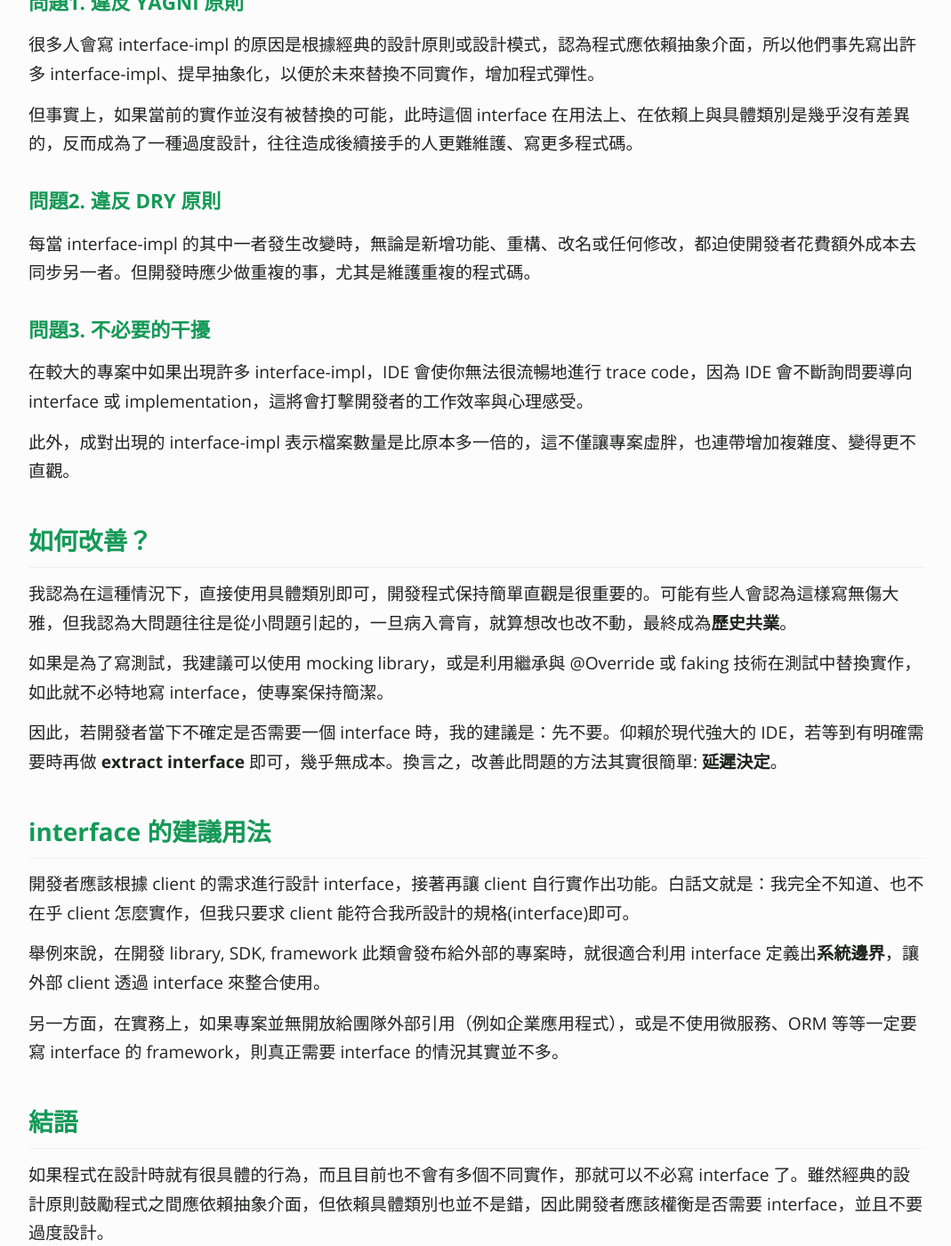
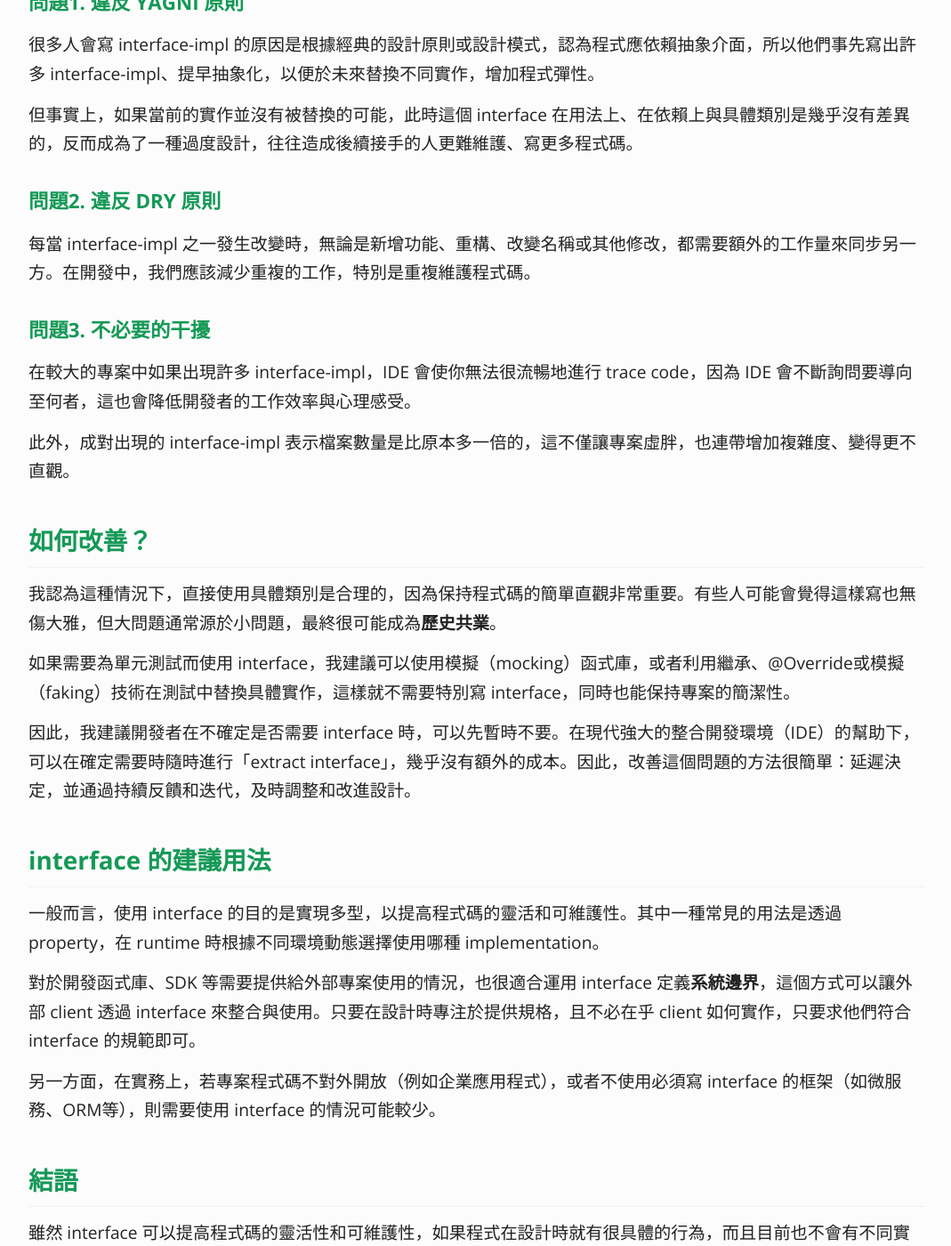
Before and after one commit to KaiSheng714/KaiSheng714.github.io, a Jekyll site: the page built from _posts/2022-01-20-anti-pattern-of-java-interface-impl-style.md, in a window 1280 px wide and 1400 px high, scrolled down 810 px. Shown: the whole window at 89% size, without its empty margins (104-1173 px from the left). Built offline with Jekyll 4.4.1, drawn with Linux system fonts in a browser that asks for light colours; comment, search, counter and statistics services are not loaded; some of the changed text lies outside the part shown.

Commit message:
interface

```diff
--- a/_posts/2022-01-20-anti-pattern-of-java-interface-impl-style.md
+++ b/_posts/2022-01-20-anti-pattern-of-java-interface-impl-style.md
@@ -11,7 +11,6 @@ image: /assets/image/interface-impl-dir.png
 在 Java 專案中，應該不少人看過或寫過只有一個實作(implementation) 的介面 (interface)，並且以 **interface-impl** 的風格成對出現，如下圖的 FooImpl, BarImpl, ServiceImpl：
 
 ![常見的 Interface 錯誤用法](/assets/image/interface-impl-dir.png?margin=vertical-medium)
-
 雖然此寫法可以在任何時候用另一個實作來替換原本的實作，提高程式碼的彈性。但我認為如果當前沒有多個實作，這反而會增加額外的工作量，是一種過度設計，可能導致下列幾個問題:
 
 ### **問題1. 違反 YAGNI 原則**
@@ -20,29 +19,32 @@ image: /assets/image/interface-impl-dir.png
 但事實上，如果當前的實作並沒有被替換的可能，此時這個 interface 在用法上、在依賴上與具體類別是幾乎沒有差異的，反而成為了一種過度設計，往往造成後續接手的人更難維護、寫更多程式碼。
 
 ### **問題2. 違反 DRY 原則**
-每當 interface-impl 的其中一者發生改變時，無論是新增功能、重構、改名或任何修改，都迫使開發者花費額外成本去同步另一者。但開發時應少做重複的事，尤其是維護重複的程式碼。
+每當 interface-impl 之一發生改變時，無論是新增功能、重構、改變名稱或其他修改，都需要額外的工作量來同步另一方。在開發中，我們應該減少重複的工作，特別是重複維護程式碼。
 
 ### **問題3. 不必要的干擾**
-在較大的專案中如果出現許多 interface-impl，IDE 會使你無法很流暢地進行 trace code，因為 IDE 會不斷詢問要導向 interface 或 implementation，這將會打擊開發者的工作效率與心理感受。
+在較大的專案中如果出現許多 interface-impl，IDE 會使你無法很流暢地進行 trace code，因為 IDE 會不斷詢問要導向至何者，這也會降低開發者的工作效率與心理感受。
 
 此外，成對出現的 interface-impl 表示檔案數量是比原本多一倍的，這不僅讓專案虛胖，也連帶增加複雜度、變得更不直觀。
 
 ## **如何改善？**
-我認為在這種情況下，直接使用具體類別即可，開發程式保持簡單直觀是很重要的。可能有些人會認為這樣寫無傷大雅，但我認為大問題往往是從小問題引起的，一旦病入膏肓，就算想改也改不動，最終成為**歷史共業**。
+我認為這種情況下，直接使用具體類別是合理的，因為保持程式碼的簡單直觀非常重要。有些人可能會覺得這樣寫也無傷大雅，但大問題通常源於小問題，最終很可能成為**歷史共業**。
 
-如果是為了寫測試，我建議可以使用 mocking library，或是利用繼承與 @Override 或 faking 技術在測試中替換實作，如此就不必特地寫 interface，使專案保持簡潔。
+如果需要為單元測試而使用 interface，我建議可以使用模擬（mocking）函式庫，或者利用繼承、@Override或模擬（faking）技術在測試中替換具體實作，這樣就不需要特別寫 interface，同時也能保持專案的簡潔性。
 
-因此，若開發者當下不確定是否需要一個 interface 時，我的建議是：先不要。仰賴於現代強大的 IDE，若等到有明確需要時再做 **extract interface** 即可，幾乎無成本。換言之，改善此問題的方法其實很簡單: **延遲決定**。
+因此，我建議開發者在不確定是否需要 interface 時，可以先暫時不要。在現代強大的整合開發環境（IDE）的幫助下，可以在確定需要時隨時進行「extract interface」，幾乎沒有額外的成本。因此，改善這個問題的方法很簡單：延遲決定，並通過持續反饋和迭代，及時調整和改進設計。
 
 ## **interface 的建議用法**
-開發者應該根據 client 的需求進行設計 interface，接著再讓 client 自行實作出功能。白話文就是：我完全不知道、也不在乎 client 怎麼實作，但我只要求 client 能符合我所設計的規格(interface)即可。
+一般而言，使用 interface 的目的是實現多型，以提高程式碼的靈活和可維護性。其中一種常見的用法是透過 property，在 runtime 時根據不同環境動態選擇使用哪種 implementation。
 
-舉例來說，在開發 library, SDK, framework 此類會發布給外部的專案時，就很適合利用 interface 定義出**系統邊界**，讓外部 client 透過 interface 來整合使用。
+對於開發函式庫、SDK 等需要提供給外部專案使用的情況，也很適合運用 interface 定義**系統邊界**，這個方式可以讓外部 client 透過 interface 來整合與使用。只要在設計時專注於提供規格，且不必在乎 client 如何實作，只要求他們符合 interface 的規範即可。
 
-另一方面，在實務上，如果專案並無開放給團隊外部引用（例如企業應用程式），或是不使用微服務、ORM 等等一定要寫 interface 的 framework，則真正需要 interface 的情況其實並不多。
+另一方面，在實務上，若專案程式碼不對外開放（例如企業應用程式），或者不使用必須寫 interface 的框架（如微服務、ORM等），則需要使用 interface 的情況可能較少。
 
 ## **結語**
-如果程式在設計時就有很具體的行為，而且目前也不會有多個不同實作，那就可以不必寫 interface 了。雖然經典的設計原則鼓勵程式之間應依賴抽象介面，但依賴具體類別也並不是錯，因此開發者應該權衡是否需要 interface，並且不要過度設計。
+雖然 interface 可以提高程式碼的靈活性和可維護性，如果程式在設計時就有很具體的行為，而且目前也不會有不同實作，那其實可不必寫 interface。
+
+雖然經典的設計原則鼓勵程式之間應依賴抽象介面，但依賴具體類別也並不是錯，因此我建議開發者應根據專需求，權衡是否需要 interface，並且遵循最佳實踐。
+
 ### **Reference**
 - 本文是 ["常見的 Interface 錯誤用法 - 叡揚資訊"](https://www.gss.com.tw/blog/interface) 的修訂新版，原文作者為我本人
 - [Martin Fowler- InterfaceImplementationPair](https://martinfowler.com/bliki/InterfaceImplementationPair.html)
```
